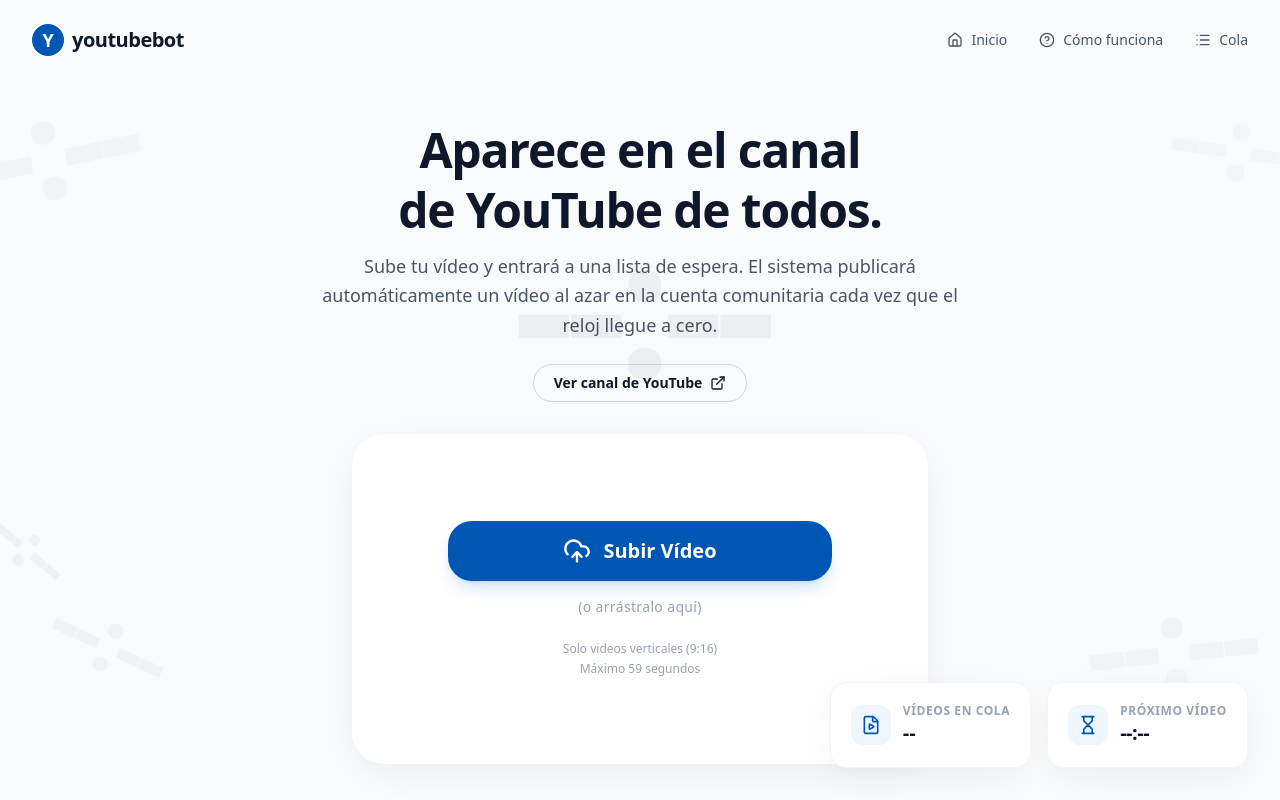
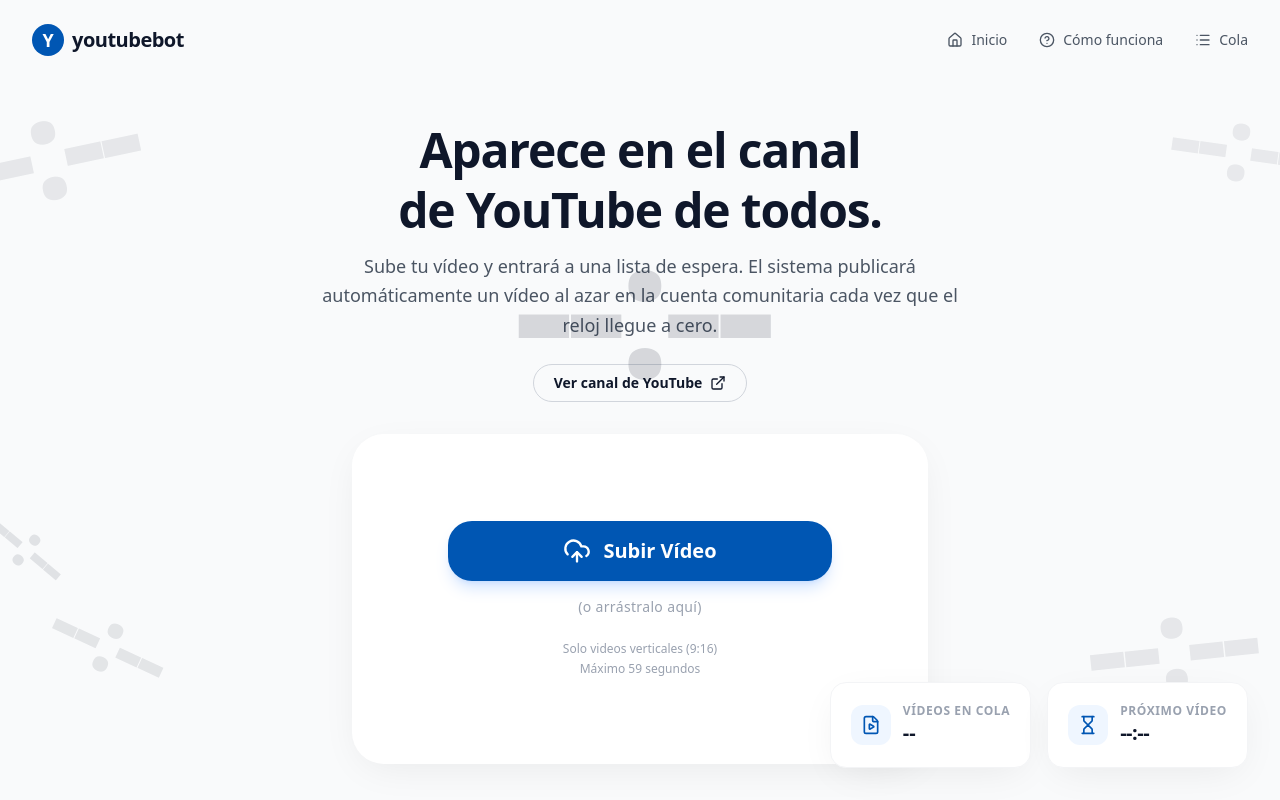
Before and after one commit to itzugax/oneword, a Next.js app: page / in a window 1280 px wide. Shown: the top 800 px of the page. Built offline with nearby package versions, Linux system fonts and the light colour scheme; no server answers.

Commit message:
style: increase background clocks opacity

```diff
--- a/src/components/StatsBanner.tsx
+++ b/src/components/StatsBanner.tsx
@@ -57,32 +57,32 @@
         style={{ zIndex: 0 }}
       >
         {/* Centro */}
-        <span className="absolute top-[38%] left-[50%] -translate-x-1/2 -translate-y-1/2 text-[15vw] font-black tracking-tighter tabular-nums whitespace-nowrap text-[#0f172a] opacity-[0.05]">
+        <span className="absolute top-[38%] left-[50%] -translate-x-1/2 -translate-y-1/2 text-[15vw] font-black tracking-tighter tabular-nums whitespace-nowrap text-[#0f172a] opacity-[0.15]">
           {display}
         </span>
 
         {/* Arriba-izquierda */}
-        <span className="absolute top-[5%] left-[-4%] text-[11vw] font-black tracking-tighter tabular-nums whitespace-nowrap text-[#0f172a] opacity-[0.025] -rotate-[12deg]">
+        <span className="absolute top-[5%] left-[-4%] text-[11vw] font-black tracking-tighter tabular-nums whitespace-nowrap text-[#0f172a] opacity-[0.08] -rotate-[12deg]">
           {display}
         </span>
 
         {/* Arriba-derecha */}
-        <span className="absolute top-[8%] right-[-2%] text-[8vw] font-black tracking-tighter tabular-nums whitespace-nowrap text-[#0f172a] opacity-[0.02] rotate-[8deg]">
+        <span className="absolute top-[8%] right-[-2%] text-[8vw] font-black tracking-tighter tabular-nums whitespace-nowrap text-[#0f172a] opacity-[0.07] rotate-[8deg]">
           {display}
         </span>
 
         {/* Abajo-izquierda */}
-        <span className="absolute bottom-[12%] left-[4%] text-[7vw] font-black tracking-tighter tabular-nums whitespace-nowrap text-[#0f172a] opacity-[0.03] rotate-[25deg]">
+        <span className="absolute bottom-[12%] left-[4%] text-[7vw] font-black tracking-tighter tabular-nums whitespace-nowrap text-[#0f172a] opacity-[0.09] rotate-[25deg]">
           {display}
         </span>
 
         {/* Abajo-derecha */}
-        <span className="absolute bottom-[8%] right-[2%] text-[10vw] font-black tracking-tighter tabular-nums whitespace-nowrap text-[#0f172a] opacity-[0.025] -rotate-[6deg]">
+        <span className="absolute bottom-[8%] right-[2%] text-[10vw] font-black tracking-tighter tabular-nums whitespace-nowrap text-[#0f172a] opacity-[0.08] -rotate-[6deg]">
           {display}
         </span>
 
         {/* Lateral izquierdo medio */}
-        <span className="absolute top-[62%] left-[-1%] text-[5vw] font-black tracking-tighter tabular-nums whitespace-nowrap text-[#0f172a] opacity-[0.035] rotate-[40deg]">
+        <span className="absolute top-[62%] left-[-1%] text-[5vw] font-black tracking-tighter tabular-nums whitespace-nowrap text-[#0f172a] opacity-[0.1] rotate-[40deg]">
           {display}
         </span>
       </div>
```
